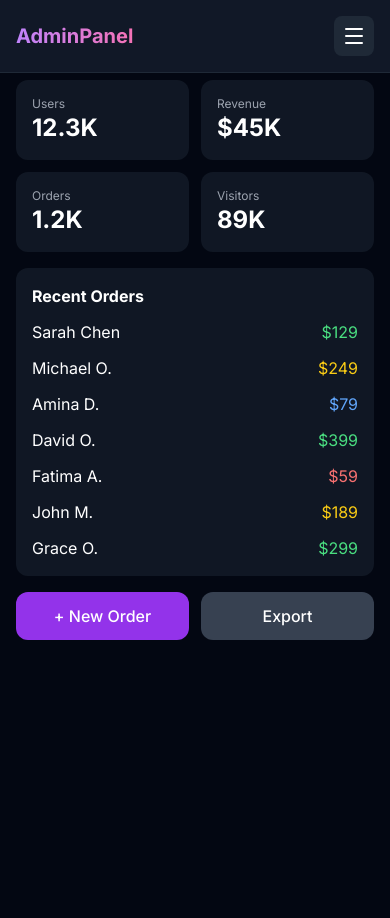
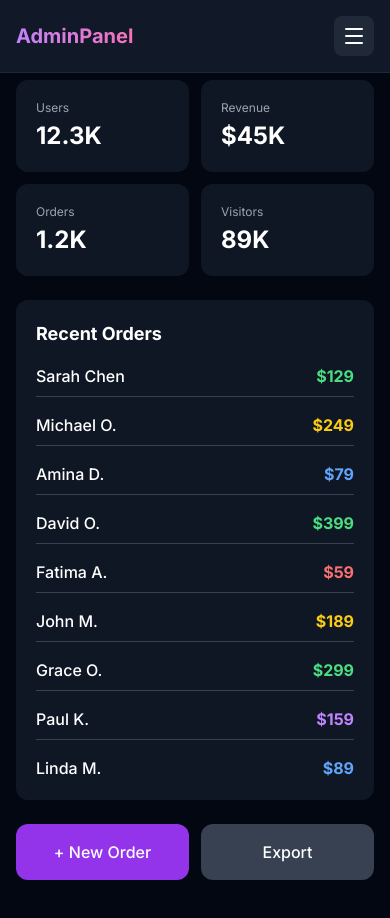
Before and after one commit to Neric-wizard/admin-dashboard, a Next.js app: page / in a window 390 px wide. Shown: the top 918 px of the page. Before the commit the page ends 844 px from the top, so only its background shows below. Built offline with nearby package versions, Linux system fonts and the light colour scheme.

Commit message:
Day 5: Final mobile scroll fix

```diff
--- a/app/components/MobileDashboard.tsx
+++ b/app/components/MobileDashboard.tsx
@@ -7,7 +7,7 @@ export default function MobileDashboard() {
   const [menuOpen, setMenuOpen] = useState(false);
 
   return (
-    <div className="min-h-screen bg-gray-950 lg:hidden">
+    <div className="bg-gray-950 lg:hidden" style={{ minHeight: '100vh' }}>
       {/* Mobile Header - fixed at top */}
       <div className="fixed top-0 left-0 right-0 bg-gray-900 border-b border-gray-800 p-4 z-20">
         <div className="flex items-center justify-between">
@@ -35,67 +35,80 @@ export default function MobileDashboard() {
         </div>
       )}
 
-      {/* Scrollable Content - with padding top for fixed header */}
-      <div className="pt-20 p-4 pb-8 min-h-screen">
+      {/* Scrollable Content */}
+      <div style={{ paddingTop: '80px', paddingBottom: '40px' }}>
+        <div className="px-4">
           {/* Quick Stats - 2x2 Grid */}
-        <div className="grid grid-cols-2 gap-3 mb-4">
-          <div className="bg-gray-800/50 rounded-xl p-4">
-            <p className="text-gray-400 text-xs">Users</p>
+          <div className="grid grid-cols-2 gap-3 mb-6">
+            <div className="bg-gray-800/50 rounded-xl p-5">
+              <p className="text-gray-400 text-xs mb-1">Users</p>
               <p className="text-2xl font-bold text-white">12.3K</p>
             </div>
-          <div className="bg-gray-800/50 rounded-xl p-4">
-            <p className="text-gray-400 text-xs">Revenue</p>
+            <div className="bg-gray-800/50 rounded-xl p-5">
+              <p className="text-gray-400 text-xs mb-1">Revenue</p>
               <p className="text-2xl font-bold text-white">$45K</p>
             </div>
-          <div className="bg-gray-800/50 rounded-xl p-4">
-            <p className="text-gray-400 text-xs">Orders</p>
+            <div className="bg-gray-800/50 rounded-xl p-5">
+              <p className="text-gray-400 text-xs mb-1">Orders</p>
               <p className="text-2xl font-bold text-white">1.2K</p>
             </div>
-          <div className="bg-gray-800/50 rounded-xl p-4">
-            <p className="text-gray-400 text-xs">Visitors</p>
+            <div className="bg-gray-800/50 rounded-xl p-5">
+              <p className="text-gray-400 text-xs mb-1">Visitors</p>
               <p className="text-2xl font-bold text-white">89K</p>
             </div>
           </div>
 
           {/* Recent Orders */}
-        <div className="bg-gray-800/50 rounded-xl p-4 mb-4">
-          <h2 className="text-white font-bold mb-3">Recent Orders</h2>
-          <div className="space-y-3">
-            <div className="flex justify-between items-center">
-              <span className="text-white">Sarah Chen</span>
-              <span className="text-green-400">$129</span>
+          <div className="bg-gray-800/50 rounded-xl p-5 mb-6">
+            <h2 className="text-white font-bold text-lg mb-4">Recent Orders</h2>
+            <div className="space-y-4">
+              <div className="flex justify-between items-center pb-2 border-b border-gray-700">
+                <span className="text-white font-medium">Sarah Chen</span>
+                <span className="text-green-400 font-bold">$129</span>
+              </div>
+              <div className="flex justify-between items-center pb-2 border-b border-gray-700">
+                <span className="text-white font-medium">Michael O.</span>
+                <span className="text-yellow-400 font-bold">$249</span>
+              </div>
+              <div className="flex justify-between items-center pb-2 border-b border-gray-700">
+                <span className="text-white font-medium">Amina D.</span>
+                <span className="text-blue-400 font-bold">$79</span>
+              </div>
+              <div className="flex justify-between items-center pb-2 border-b border-gray-700">
+                <span className="text-white font-medium">David O.</span>
+                <span className="text-green-400 font-bold">$399</span>
+              </div>
+              <div className="flex justify-between items-center pb-2 border-b border-gray-700">
+                <span className="text-white font-medium">Fatima A.</span>
+                <span className="text-red-400 font-bold">$59</span>
+              </div>
+              <div className="flex justify-between items-center pb-2 border-b border-gray-700">
+                <span className="text-white font-medium">John M.</span>
+                <span className="text-yellow-400 font-bold">$189</span>
+              </div>
+              <div className="flex justify-between items-center pb-2 border-b border-gray-700">
+                <span className="text-white font-medium">Grace O.</span>
+                <span className="text-green-400 font-bold">$299</span>
+              </div>
+              <div className="flex justify-between items-center pb-2 border-b border-gray-700">
+                <span className="text-white font-medium">Paul K.</span>
+                <span className="text-purple-400 font-bold">$159</span>
               </div>
               <div className="flex justify-between items-center">
-              <span className="text-white">Michael O.</span>
-              <span className="text-yellow-400">$249</span>
-            </div>
-            <div className="flex justify-between items-center">
-              <span className="text-white">Amina D.</span>
-              <span className="text-blue-400">$79</span>
-            </div>
-            <div className="flex justify-between items-center">
-              <span className="text-white">David O.</span>
-              <span className="text-green-400">$399</span>
-            </div>
-            <div className="flex justify-between items-center">
-              <span className="text-white">Fatima A.</span>
-              <span className="text-red-400">$59</span>
-            </div>
-            <div className="flex justify-between items-center">
-              <span className="text-white">John M.</span>
-              <span className="text-yellow-400">$189</span>
-            </div>
-            <div className="flex justify-between items-center">
-              <span className="text-white">Grace O.</span>
-              <span className="text-green-400">$299</span>
+                <span className="text-white font-medium">Linda M.</span>
+                <span className="text-blue-400 font-bold">$89</span>
               </div>
             </div>
           </div>
 
           {/* Quick Actions */}
-        <div className="grid grid-cols-2 gap-3">
-          <button className="bg-purple-600 text-white rounded-xl py-3 text-center font-medium">+ New Order</button>
-          <button className="bg-gray-700 text-white rounded-xl py-3 text-center font-medium">Export</button>
+          <div className="grid grid-cols-2 gap-3 mb-8">
+            <button className="bg-purple-600 text-white rounded-xl py-4 text-center font-medium">+ New Order</button>
+            <button className="bg-gray-700 text-white rounded-xl py-4 text-center font-medium">Export</button>
+          </div>
+
+          {/* Extra bottom padding to ensure scroll */}
+          <div className="h-10"></div>
         </div>
       </div>
     </div>
```
Lines whose indentation alone changed are shown as unchanged.
